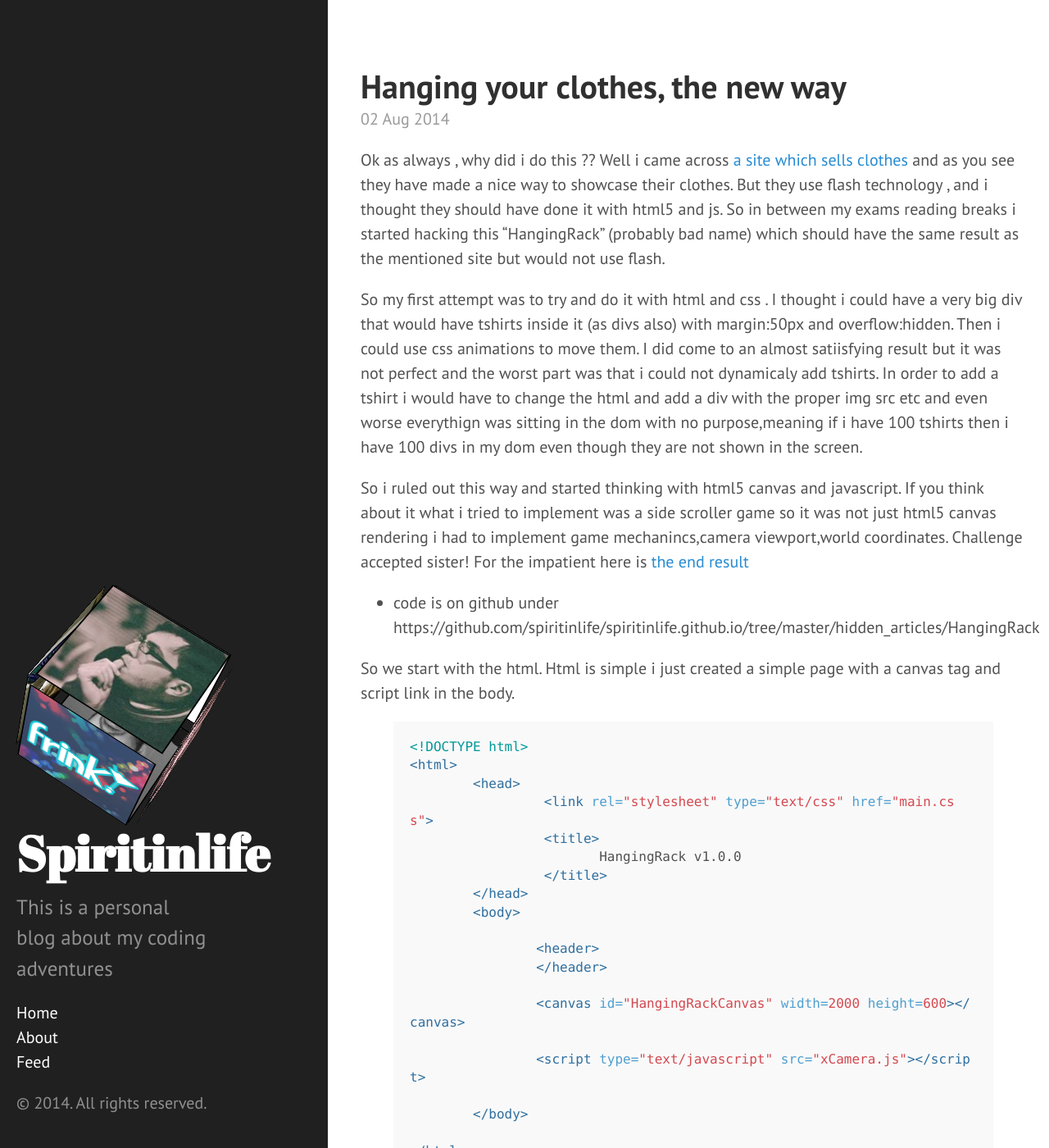
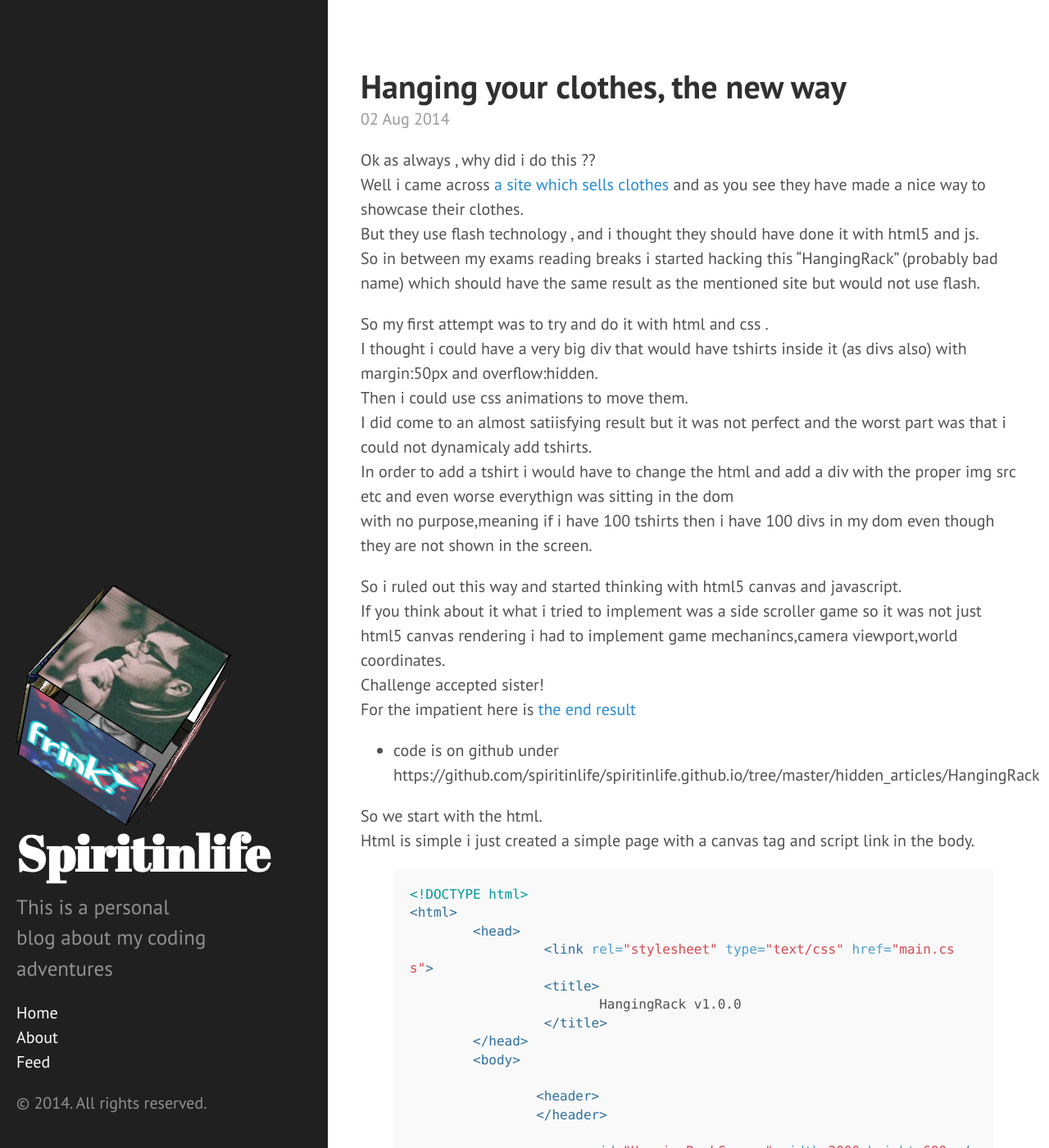
Before and after one commit to spiritinlife/spiritinlife.github.io, a Jekyll site: the page built from _posts/2014-08-02-Implementing-hanging-rack-clothes-js-canvas.markdown, in a window 1280 px wide and 1400 px high. Shown: the whole window at 82% size. Built offline with Jekyll 4.4.1, drawn with Linux system fonts in a browser that asks for light colours; Markdown is read by kramdown in place of the engine named in the settings; comment, search, counter and statistics services are not loaded; some of the changed text lies outside the part shown.

Commit message:
Article about javascript canvas

```diff
--- a/_posts/2014-08-02-Implementing-hanging-rack-clothes-js-canvas.markdown
+++ b/_posts/2014-08-02-Implementing-hanging-rack-clothes-js-canvas.markdown
@@ -6,28 +6,30 @@
 ---
 
 
-Ok as always , why did i do this ??
-Well i came across <a href="https://www.drippinginfat.com/"> a site which sells clothes</a> and as you see they have made a nice way to showcase their clothes.
-But they use flash technology , and i thought they should have done it with html5 and js.
+Ok as always , why did i do this ??<br>
+Well i came across <a href="https://www.drippinginfat.com/"> a site which sells clothes</a> and as you see they have made a nice way to showcase their clothes.<br>
+But they use flash technology , and i thought they should have done it with html5 and js.<br>
 So in between my exams reading breaks i started hacking this "HangingRack" (probably bad name) which should have the same result as the mentioned site but would not use
-flash.
+flash.<br>
 
-So my first attempt was to try and do it with html and css .
-I thought i could have a very big div that would have tshirts inside it (as divs also) with margin:50px and overflow:hidden.
-Then i could use css animations to move them.
-I did come to an almost satiisfying result but it was not perfect and the worst part was that i could not dynamicaly add tshirts.
-In order to add a tshirt i would have to change the html and add a div with the proper img src etc and even worse everythign was sitting in the dom
-with no purpose,meaning if i have 100 tshirts then i have 100 divs in my dom even though they are not shown in the screen.
+So my first attempt was to try and do it with html and css .<br>
+I thought i could have a very big div that would have tshirts inside it (as divs also) with margin:50px and overflow:hidden.<br>
+Then i could use css animations to move them.<br>
+I did come to an almost satiisfying result but it was not perfect and the worst part was that i could not dynamicaly add tshirts.<br>
+In order to add a tshirt i would have to change the html and add a div with the proper img src etc and even worse everythign was sitting in the dom<br>
+with no purpose,meaning if i have 100 tshirts then i have 100 divs in my dom even though they are not shown in the screen.<br>
 
-So i ruled out this way and started thinking with html5 canvas and javascript.
-If you think about it what i tried to implement was a side scroller game so it was not just html5 canvas rendering i had to implement game mechanincs,camera viewport,world coordinates.
-Challenge accepted sister!
-For the impatient here is   <a href="http://spiritinlife.github.io/hidden_articles/HangingRack/">the end result</a>
-+ code is on github under https://github.com/spiritinlife/spiritinlife.github.io/tree/master/hidden_articles/HangingRack
+So i ruled out this way and started thinking with html5 canvas and javascript.<br>
+If you think about it what i tried to implement was a side scroller game so it was not just html5 canvas rendering i had to implement game mechanincs,camera viewport,world coordinates.<br>
+Challenge accepted sister!<br>
+For the impatient here is   <a href="http://spiritinlife.github.io/hidden_articles/HangingRack/">the end result</a><br>
++ code is on github under https://github.com/spiritinlife/spiritinlife.github.io/tree/master/hidden_articles/HangingRack<br>
 
-So we start with the html.
-Html is simple i just created a simple page with a canvas tag and script link in the body.
+So we start with the html.<br>
+Html is simple i just created a simple page with a canvas tag and script link in the body.<br>
+
 {% highlight html %}
+
 <!DOCTYPE html>
 <html>
 	<head>
@@ -52,3 +54,54 @@
 {% endhighlight %}
 
 Notice the id of the canvas "HangingRackCanvas" i will use this later to find the canvas from javascript.
+
+
+So now for the fun part.
+
+First lets define some global variables.
+
+{% highlight javascript %}
+
+
+//Define global variable
+window.HangingRack = {};
+
+// game loop settings:
+HangingRack.FPS = 30;
+HangingRack.INTERVAL = 1000/HangingRack.FPS; // milliseconds
+HangingRack.STEP = HangingRack.INTERVAL/1000; // seconds
+{% endhighlight %}
+
+After that i define my controls which are keyboards left/right to move on the x-axis
+
+{% highlight javascript %}
+HangingRack.controls = {
+  left:false,
+  right:false
+}
+
+window.addEventListener("keydown", function(e){
+  switch(e.keyCode)
+  {
+    case 37: // left arrow
+      HangingRack.controls.left = true;
+      break;
+    case 39: // right arrow
+      HangingRack.controls.right = true;
+      break;
+  }
+}, false);
+
+window.addEventListener("keyup", function(e){
+  switch(e.keyCode)
+  {
+    case 37: // left arrow
+      HangingRack.controls.left = false;
+      break;
+    case 39: // right arrow
+      HangingRack.controls.right = false;
+      break;
+  }
+}, false);
+
+{% endhighlight %}
```
